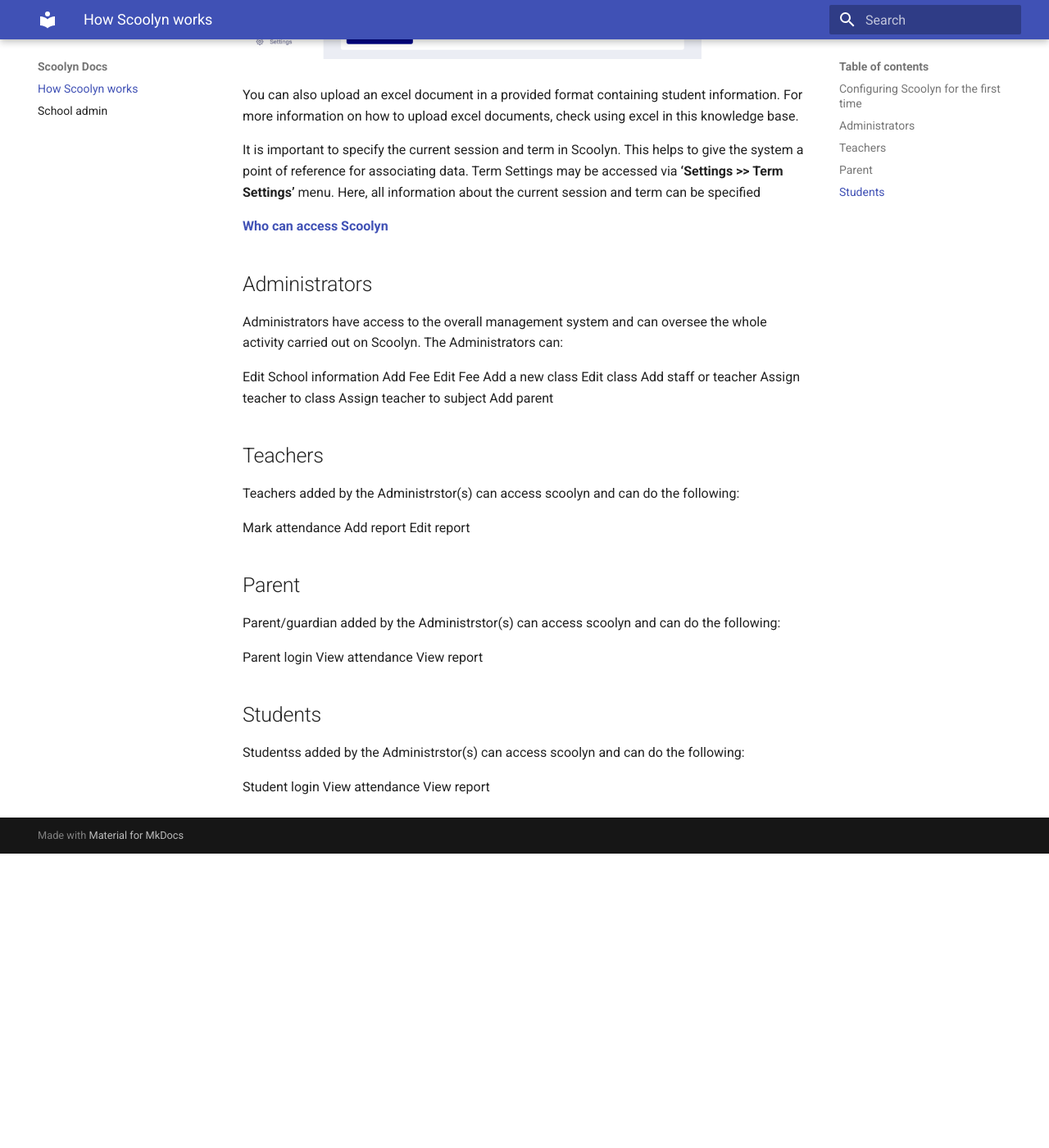
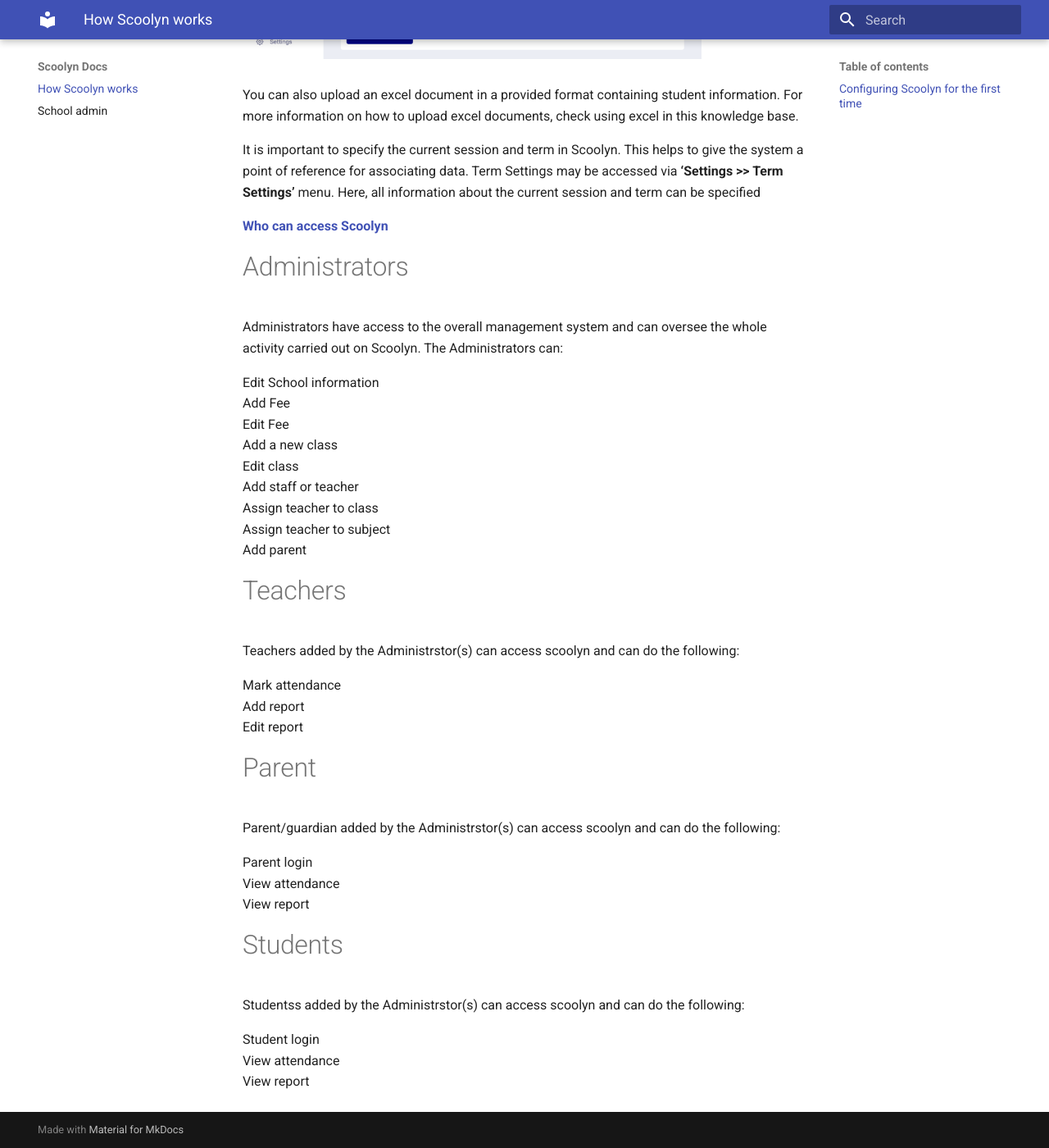
Before and after one commit to digikraaft/docs.scoolyn.com, an MkDocs documentation site: the page built from docs/index.md, in a window 1280 px wide and 1400 px high, scrolled down 6004 px. Shown: the whole window at 82% size. Built offline with MkDocs 1.6.1 and Material for MkDocs 9.7.7, drawn with Linux system fonts in a browser that asks for light colours; before the commit the page ends 7045 px from its top, so only the background shows below that.

Commit message:
Update index.md

```diff
--- a/docs/index.md
+++ b/docs/index.md
@@ -124,39 +124,39 @@ Term Settings may be accessed via  **‘Settings >> Term Settings’** menu. Her
 
 <a name="WhocanaccessScoolyn"> **Who can access Scoolyn** </a>
 
-## Administrators
+# Administrators
 
 Administrators have access to the overall management system and can oversee the whole activity carried out on Scoolyn. The Administrators can:
 
-Edit School information
-Add Fee
-Edit Fee
-Add a new class
-Edit class
-Add staff or teacher
-Assign teacher to class
-Assign teacher to subject
-Add parent
+Edit School information <br>
+Add Fee <br>
+Edit Fee <br>
+Add a new class <br>
+Edit class <br>
+Add staff or teacher <br>
+Assign teacher to class  <br>
+Assign teacher to subject  <br>
+Add parent  <br>
 
 
 
-## Teachers
+# Teachers
 Teachers added by the Administrstor(s) can access scoolyn and can do the following:
 
-Mark attendance
-Add report
-Edit report
+Mark attendance  <br>
+Add report  <br>
+Edit report  <br>
 
-## Parent
+# Parent
 Parent/guardian added by the Administrstor(s) can access scoolyn and can do the following:
 
-Parent login
-View  attendance
-View report
+Parent login  <br>
+View  attendance  <br>
+View report  <br>
 
-## Students
+# Students
 Studentss added by the Administrstor(s) can access scoolyn and can do the following:
 
-Student login
-View attendance
-View report
+Student login  <br>
+View attendance  <br>
+View report <br>
```
